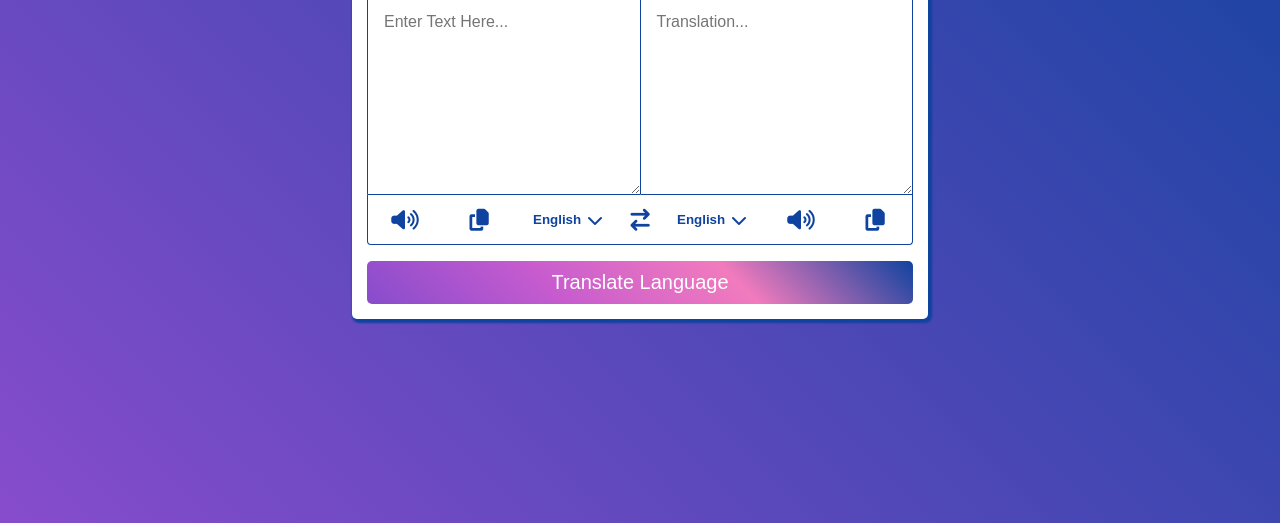
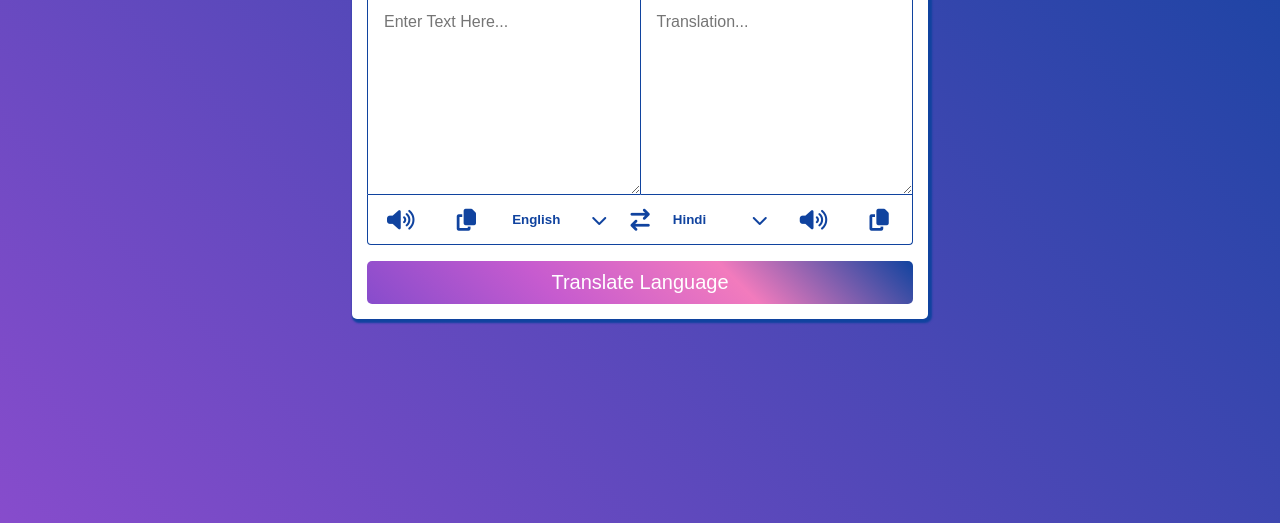
Before and after one commit to Arunkumar032024/Translator, a plain HTML site: page index.html in a window 1280 px wide. Shown: the part 277-800 px from the top of the page. Drawn offline with Linux system fonts and the light colour scheme; a web font is replaced by a local one.

Commit message:
Add Translate Feature

```diff
--- a/app.js
+++ b/app.js
@@ -0,0 +1,37 @@
+const inputLanList = document.querySelector("#input-lan");
+const outputLanList = document.querySelector("#output-lan");
+const dorpdowns = document.querySelectorAll("select");
+const translateBtn = document.querySelector(".translate-btn");
+const inputText = document.querySelector(".input-text");
+const outputText = document.querySelector(".output-text");
+for(let select of dorpdowns){
+    for(let currCode in countryList){
+        let newOption = document.createElement("option");
+        newOption.innerText = countryList[currCode];
+        newOption.value = currCode;
+        if(select.name === 'from' && currCode === "en-GB"){
+            newOption.selected = 'selected';
+        }else if(select.name === 'to' && currCode === "hi-IN"){
+            newOption.selected = 'selected';
+        }
+        select.append(newOption);
+    }
+}
+
+async function translation(){
+    let text = inputText.value;
+    let translateFrom = inputLanList.value;
+    let translateTo = outputLanList.value;
+    if(text !== ""){
+        let apiUrl = `https://api.mymemory.translated.net/get?q=${text}&langpair=${translateFrom}|${translateTo}`;
+        let response = await fetch(apiUrl);
+        let dataParse = await response.json();
+        outputText.innerText = dataParse.responseData.translatedText;
+    }else{
+        outputText.innerText = "Translation...";
+    }
+
+}
+
+translateBtn.addEventListener("click", translation);
+inputText.addEventListener("keydown", translation);
--- /dev/null
+++ b/countries.js
@@ -0,0 +1,99 @@
+const countryList = {
+    "am-ET": "Amharic",
+    "ar-SA": "Arabic",
+    "be-BY": "Bielarus",
+    "bem-ZM": "Bemba",
+    "bi-VU": "Bislama",
+    "bjs-BB": "Bajan",
+    "bn-IN": "Bengali",
+    "bo-CN": "Tibetan",
+    "br-FR": "Breton",
+    "bs-BA": "Bosnian",
+    "ca-ES": "Catalan",
+    "cop-EG": "Coptic",
+    "cs-CZ": "Czech",
+    "cy-GB": "Welsh",
+    "da-DK": "Danish",
+    "dz-BT": "Dzongkha",
+    "de-DE": "German",
+    "dv-MV": "Maldivian",
+    "el-GR": "Greek",
+    "en-GB": "English",
+    "es-ES": "Spanish",
+    "et-EE": "Estonian",
+    "eu-ES": "Basque",
+    "fa-IR": "Persian",
+    "fi-FI": "Finnish",
+    "fn-FNG": "Fanagalo",
+    "fo-FO": "Faroese",
+    "fr-FR": "French",
+    "gl-ES": "Galician",
+    "gu-IN": "Gujarati",
+    "ha-NE": "Hausa",
+    "he-IL": "Hebrew",
+    "hi-IN": "Hindi",
+    "hr-HR": "Croatian",
+    "hu-HU": "Hungarian",
+    "id-ID": "Indonesian",
+    "is-IS": "Icelandic",
+    "it-IT": "Italian",
+    "ja-JP": "Japanese",
+    "kk-KZ": "Kazakh",
+    "km-KM": "Khmer",
+    "kn-IN": "Kannada",
+    "ko-KR": "Korean",
+    "ku-TR": "Kurdish",
+    "ky-KG": "Kyrgyz",
+    "la-VA": "Latin",
+    "lo-LA": "Lao",
+    "lv-LV": "Latvian",
+    "men-SL": "Mende",
+    "mg-MG": "Malagasy",
+    "mi-NZ": "Maori",
+    "ms-MY": "Malay",
+    "mt-MT": "Maltese",
+    "my-MM": "Burmese",
+    "ne-NP": "Nepali",
+    "niu-NU": "Niuean",
+    "nl-NL": "Dutch",
+    "no-NO": "Norwegian",
+    "ny-MW": "Nyanja",
+    "ur-PK": "Pakistani",
+    "pau-PW": "Palauan",
+    "pa-IN": "Panjabi",
+    "ps-PK": "Pashto",
+    "pis-SB": "Pijin",
+    "pl-PL": "Polish",
+    "pt-PT": "Portuguese",
+    "rn-BI": "Kirundi",
+    "ro-RO": "Romanian",
+    "ru-RU": "Russian",
+    "sg-CF": "Sango",
+    "si-LK": "Sinhala",
+    "sk-SK": "Slovak",
+    "sm-WS": "Samoan",
+    "sn-ZW": "Shona",
+    "so-SO": "Somali",
+    "sq-AL": "Albanian",
+    "sr-RS": "Serbian",
+    "sv-SE": "Swedish",
+    "sw-SZ": "Swahili",
+    "ta-LK": "Tamil",
+    "te-IN": "Telugu",
+    "tet-TL": "Tetum",
+    "tg-TJ": "Tajik",
+    "th-TH": "Thai",
+    "ti-TI": "Tigrinya",
+    "tk-TM": "Turkmen",
+    "tl-PH": "Tagalog",
+    "tn-BW": "Tswana",
+    "to-TO": "Tongan",
+    "tr-TR": "Turkish",
+    "uk-UA": "Ukrainian",
+    "uz-UZ": "Uzbek",
+    "vi-VN": "Vietnamese",
+    "wo-SN": "Wolof",
+    "xh-ZA": "Xhosa",
+    "yi-YD": "Yiddish",
+    "zu-ZA": "Zulu"
+}
--- a/index.html
+++ b/index.html
@@ -15,44 +15,33 @@
     <!-- translator container -->
     <main class="container">
         <h1>Translator App</h1>
-
         <div class="text-boxes">
             <textarea class="input-text" placeholder="Enter Text Here..."></textarea>
             <textarea class="output-text" placeholder="Translation..."></textarea>
         </div>
-
         <div class="controls">
             <div class="input-controls">
                 <i class="fa-solid fa-volume-high"></i>
                 <i class="fa-solid fa-copy"></i>
                 <div class="select">
-                    <select id="input-lan">
-                        <option value="">English</option>
-                        <option value="">2</option>
-                        <option value="">3</option>
-                    </select>
+                    <select id="input-lan" name="from"></select>
                     <label for="input-lan"><i class="fa-solid fa-chevron-down"></i></label>
                 </div>
             </div>
             <i class="fa-solid fa-arrow-right-arrow-left"></i>
             <div class="output-controls">
                 <div class="select">
-                    <select id="output-lan">
-                        <option value="">English</option>
-                        <option value="">2</option>
-                        <option value="">3</option>
-                    </select>
+                    <select id="output-lan" name="to"></select>
                     <label for="output-lan"><i class="fa-solid fa-chevron-down"></i></label>
                 </div>
                 <i class="fa-solid fa-volume-high"></i>
                 <i class="fa-solid fa-copy"></i>
             </div>
         </div>
-
         <button class="translate-btn">Translate Language</button>
     </main>
-
     <!-- js file -->
+    <script src="countries.js"></script>
     <script src="app.js"></script>
 </body>
 </html>
```
Also changed, not shown: 1 other file.
